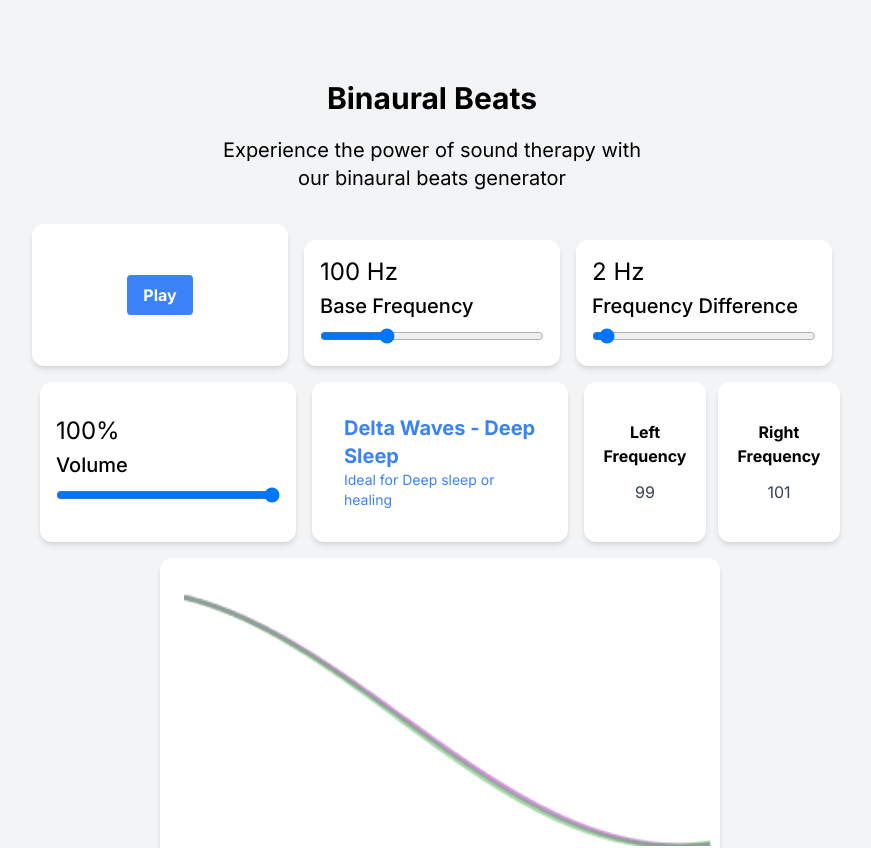
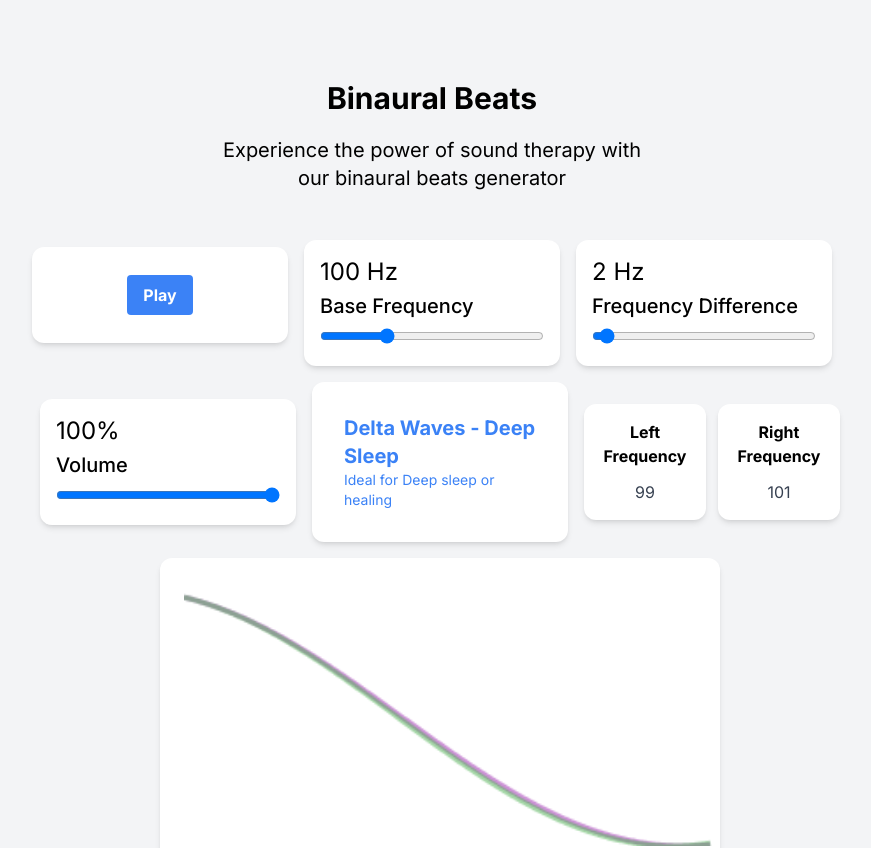
Before and after one commit to SmileyJames/binaural-beats, a Next.js app in the folder packages/binaural-beats/: page / in a window 1280 px wide. Shown: the top 848 px of the page, without its empty margins (208-1079 px from the left). Built offline with nearby package versions, Linux system fonts and the light colour scheme.

Commit message:
styles mostly

```diff
--- a/packages/binaural-beats/app/PlaybackControls.tsx
+++ b/packages/binaural-beats/app/PlaybackControls.tsx
@@ -3,7 +3,7 @@ import Card from "./Card";
 const PlaybackControls = ({ isPlaying, setIsPlaying }: { isPlaying: boolean, setIsPlaying: (isPlaying: boolean) => void }) => {
   return (
     <Card>
-      <div className="flex justify-center p-4">
+      <div className="flex justify-center p-3">
       <button onClick={() => setIsPlaying(!isPlaying)} className="bg-blue-500 hover:bg-blue-700 text-white font-bold py-2 px-4 rounded">
         {isPlaying ? 'Pause' : 'Play'}
       </button>
--- a/packages/binaural-beats/app/VolumeSlider.tsx
+++ b/packages/binaural-beats/app/VolumeSlider.tsx
@@ -4,7 +4,7 @@ const VolumeSlider = ({ value, onChange }: { value: number, onChange: (value: nu
   <Card>
     <div className="flex-shrink-0">
       <span className="text-2xl">
-        {value * 100}%
+        {Math.round(value * 100)}%
       </span>
     </div>
     <div>
--- a/packages/binaural-beats/app/page.tsx
+++ b/packages/binaural-beats/app/page.tsx
@@ -44,7 +44,7 @@ export default function Home() {
         <h1 className="text-3xl font-bold text-center mb-4">Binaural Beats</h1>
         <h2 className="text-xl text-center mb-4">Experience the power of sound therapy with our binaural beats generator</h2>
       </div>
-      <div className="flex flex-row flex-wrap space-x-4 space-y-4 w-full max-w-4xl justify-center">
+      <div className="flex flex-row flex-wrap space-x-4 space-y-4 w-full max-w-4xl justify-center items-center">
         <div className="w-64">
           <PlaybackControls isPlaying={isPlaying} setIsPlaying={setIsPlaying} />
         </div>
```
